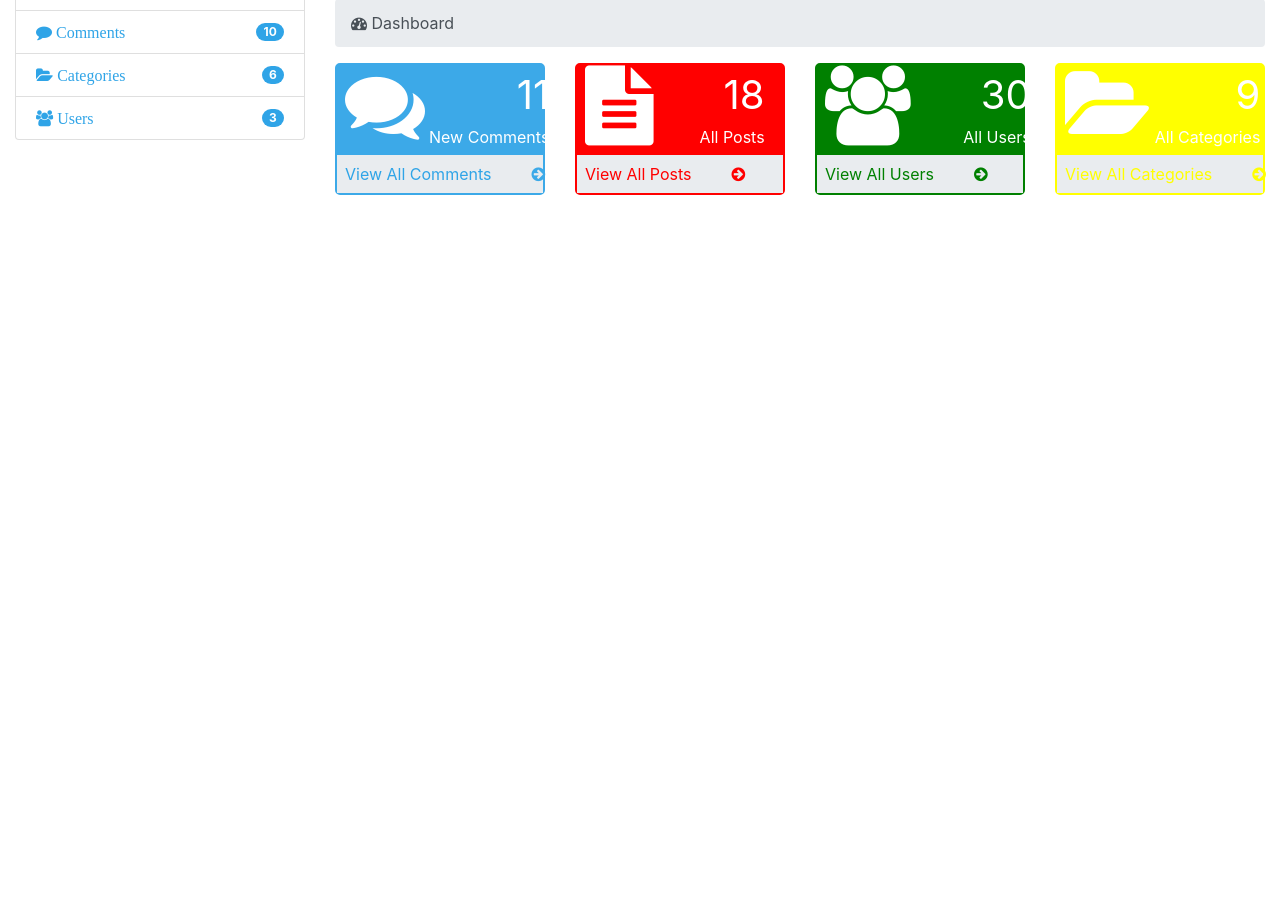
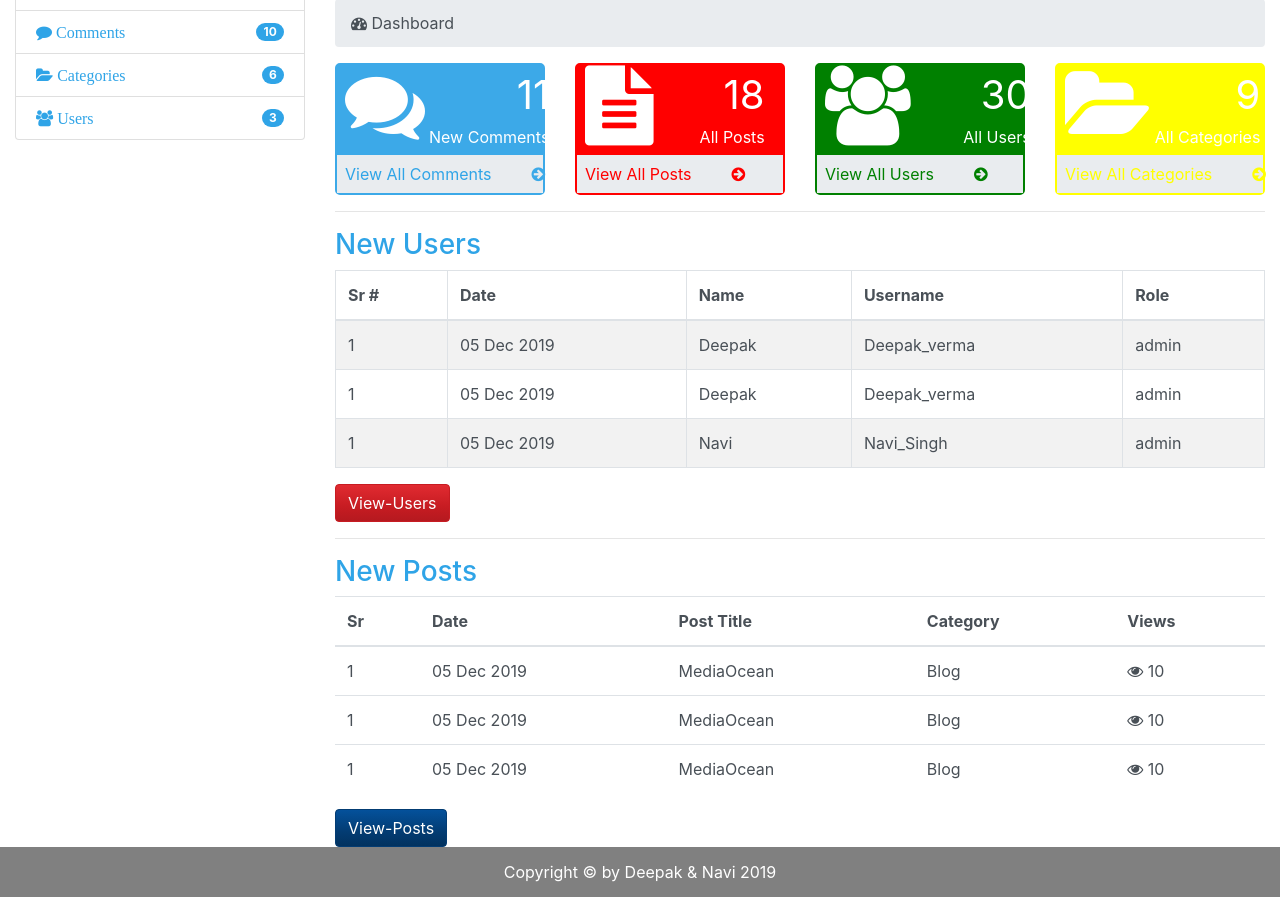
Before and after one commit to CodingBridz/final, a PHP site: page /admin/index.php in a window 1280 px wide. Shown: the part 162-1059 px from the top of the page. Before the commit the page ends 357 px from the top, so only its background shows below. Run offline with PHP 8.4, Linux system fonts and the light colour scheme.

Commit message:
Footer Style Pending

```diff
--- a/admin/css/style.css
+++ b/admin/css/style.css
@@ -131,3 +131,12 @@ body{
 	margin-left: 0;
 	margin-right:0;
 }*/
+/*Footer Start Here*/
+.footer{
+  background:grey;
+  color:white;
+  height:50px;
+  line-height:50px;
+}
+
+/*Footer End Here*/
--- a/admin/index.php
+++ b/admin/index.php
@@ -176,9 +176,87 @@
             </div>
           </div>
         </div>
+        <hr/>
+        <h3>New Users</h3>
+        <table class="table table-hover table-striped table-bordered">
+          <thead>
+            <tr>
+              <th>Sr #</th>
+              <th>Date</th>
+              <th>Name</th>
+              <th>Username</th>
+              <th>Role</th>
+            </tr>
+          </thead>
+          <tbody>
+            <tr>
+              <td>1</td>
+              <td>05 Dec 2019</td>
+              <td>Deepak</td>
+              <td>Deepak_verma</td>
+              <td>admin</td>
+            </tr>
+            <tr>
+              <td>1</td>
+              <td>05 Dec 2019</td>
+              <td>Deepak</td>
+              <td>Deepak_verma</td>
+              <td>admin</td>
+            </tr>
+            <tr>
+              <td>1</td>
+              <td>05 Dec 2019</td>
+              <td>Navi</td>
+              <td>Navi_Singh</td>
+              <td>admin</td>
+            </tr>
+          </tbody>
+        </table>
+        <a href="#" class="btn btn-danger">View-Users</a>
+        <hr/>
+        <h3>New Posts</h3>
+        <table class="table">
+          <thead>
+            <tr>
+              <th>Sr</th>
+              <th>Date</th>
+              <th>Post Title</th>
+              <th>Category</th>
+              <th>Views</th>
+            </tr>
+          </thead>
+          <tbody>
+            <tr>
+              <td>1</td>
+              <td>05 Dec 2019</td>
+              <td>MediaOcean</td>
+              <td>Blog</td>
+              <td><i class="fa fa-eye"></i> 10</td>
+            </tr>
+            <tr>
+              <td>1</td>
+              <td>05 Dec 2019</td>
+              <td>MediaOcean</td>
+              <td>Blog</td>
+              <td><i class="fa fa-eye"></i> 10</td>
+            </tr>
+            <tr>
+              <td>1</td>
+              <td>05 Dec 2019</td>
+              <td>MediaOcean</td>
+              <td>Blog</td>
+              <td><i class="fa fa-eye"></i> 10</td>
+            </tr>
+          </tbody>
+        </table>
+        <a href="#" class="btn btn-info">View-Posts</a>
       </div>
     </div>
   </div>
+  <!-- Footer -->
+  <footer class="text-center footer">
+    Copyright &copy by Deepak & Navi 2019
+  </footer>
     <!-- JavaScript files-->
     <script src="vendor/jquery/jquery.min.js"></script>
     <script src="vendor/bootstrap/js/bootstrap.min.js"></script>
```
Also changed, not shown: admin/css/custom.css (line endings or trailing spaces).
